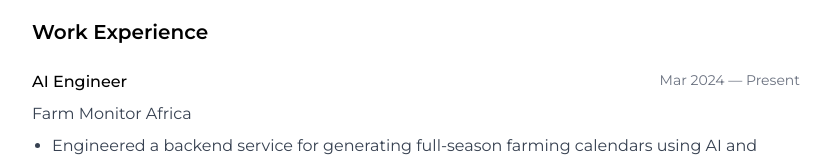
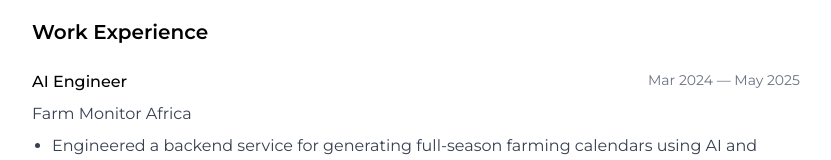
Before and after one commit to Oluwaseun241/oluwaseun.wtf, a Next.js app: page /career in a window 1280 px wide. Shown: the part 202-362 px from the top of the page, without its empty margins (224-1055 px from the left). Built offline with nearby package versions, Linux system fonts and the light colour scheme.

Commit message:
chore: career and project

```diff
--- a/app/career/page.tsx
+++ b/app/career/page.tsx
@@ -39,7 +39,7 @@ export default function CareerPage() {
                   <div className="flex justify-between items-start">
                     <h3 className="font-medium dark:text-white">AI Engineer</h3>
                     <span className="text-gray-500 dark:text-gray-400 text-sm">
-                      Mar 2024 — Present
+                      Mar 2024 — May 2025
                     </span>
                   </div>
                   <p className="text-gray-700 dark:text-gray-300">
--- a/app/projects/page.tsx
+++ b/app/projects/page.tsx
@@ -25,7 +25,7 @@ export default function ProjectsPage() {
     {
       title: "Apple Alert",
       description: "Show alerts in the Apple style, like the one used when toggling silent mode",
-      year: "2024",
+      year: "2025",
       link: "https://github.com/Oluwaseun241/apple-alert",
       tags: ["React Native", "Typescript", "Expo"],
     },
```
